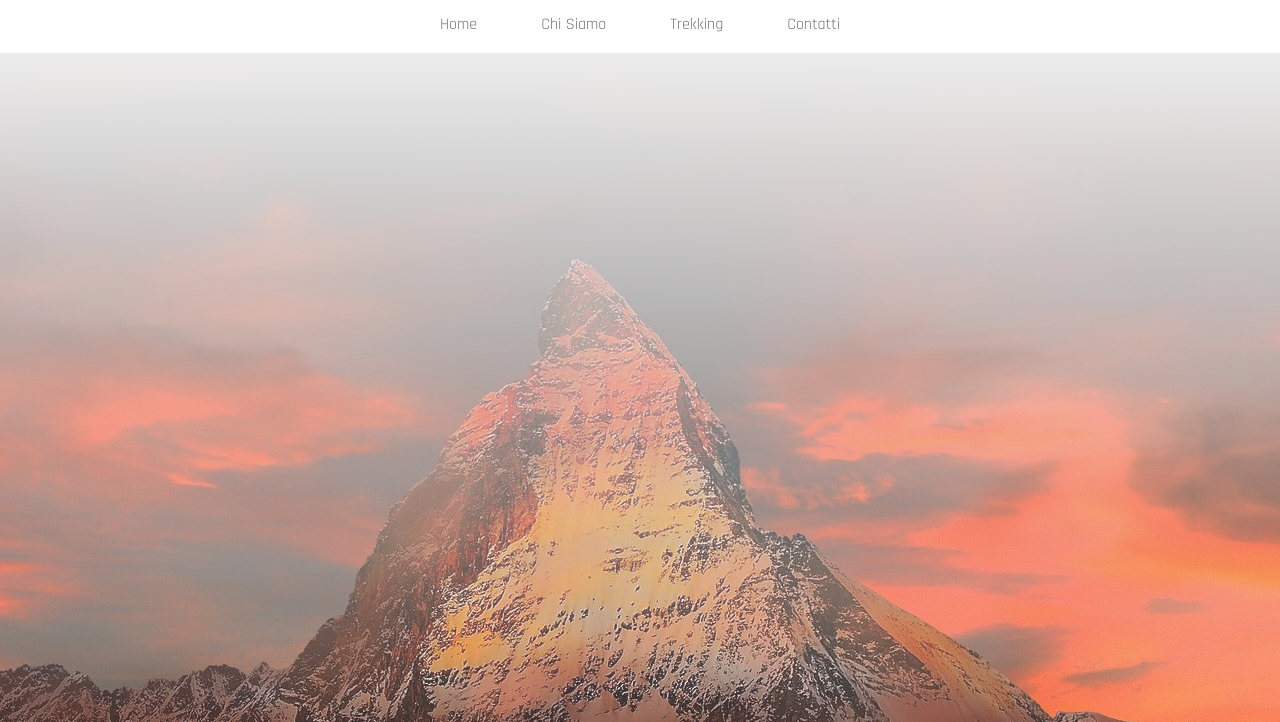
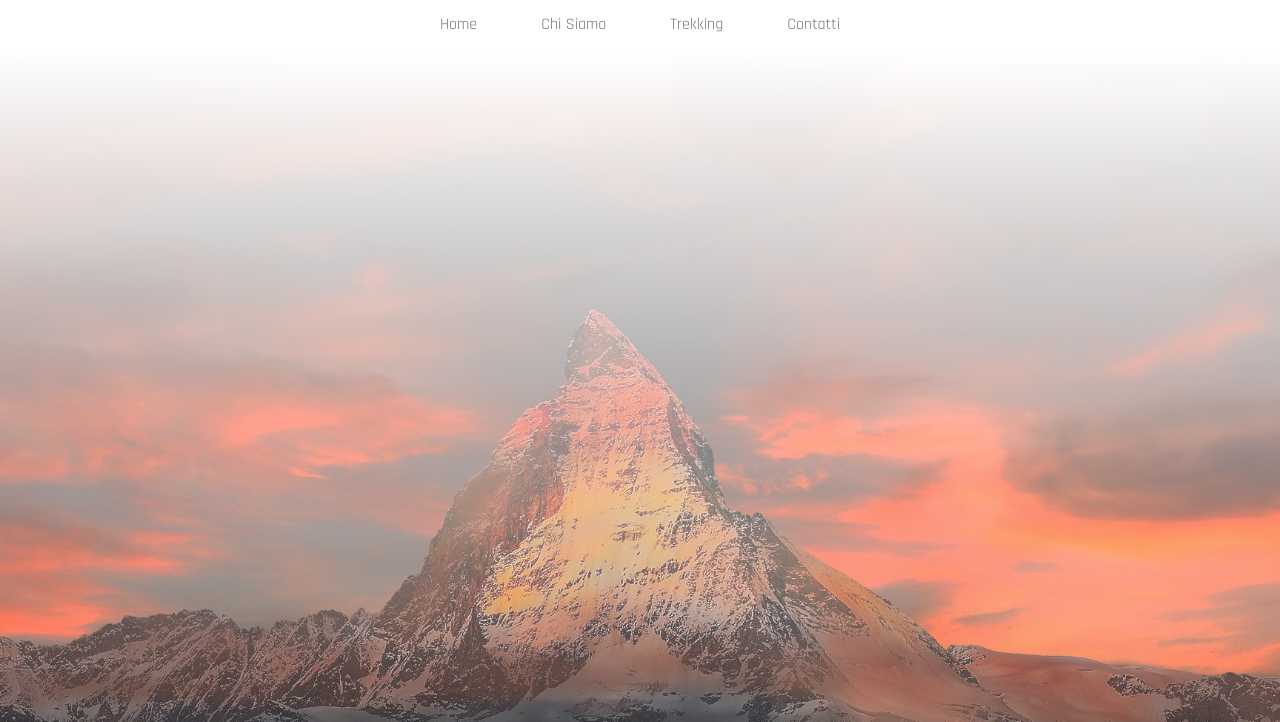
Before and after one commit to RoMo990/Project_RED, a plain HTML site: page index.html in a window 1280 px wide. Shown: the part 78-800 px from the top of the page. Drawn offline with nearby package versions, Linux system fonts and the light colour scheme.

Commit message:
modificato e sistemato css dell'immagine di background

```diff
--- a/css/style.css
+++ b/css/style.css
@@ -97,8 +97,9 @@ h1, h2, h3, h4, h5, h6{
 
 .image-bg{
 
-    background-image:linear-gradient(0deg, rgba(166,166,166,0) 0%, rgba(237, 237, 237,1) 100%), url(/media/header_bg.jpg);
-    background-position: center;
-    position: center;
+    background-image:linear-gradient(rgba( 255, 255, 255, 1), rgba(255, 255, 255, 0)), url(/media/header_bg.jpg);
+    background-position: bottom, center;
+    background-size:cover;
+    background-repeat: no-repeat;
 
 }
--- a/index.html
+++ b/index.html
@@ -66,6 +66,8 @@
 
     <!-- HEADER END -->
 
+    <section class="vh-100"></section>
+
     <!-- BOOTSTRAP JS -->
     <script src="https://cdn.jsdelivr.net/npm/bootstrap@5.2.3/dist/js/bootstrap.bundle.min.js" integrity="sha384-kenU1KFdBIe4zVF0s0G1M5b4hcpxyD9F7jL+jjXkk+Q2h455rYXK/7HAuoJl+0I4" crossorigin="anonymous"></script>
 
```
